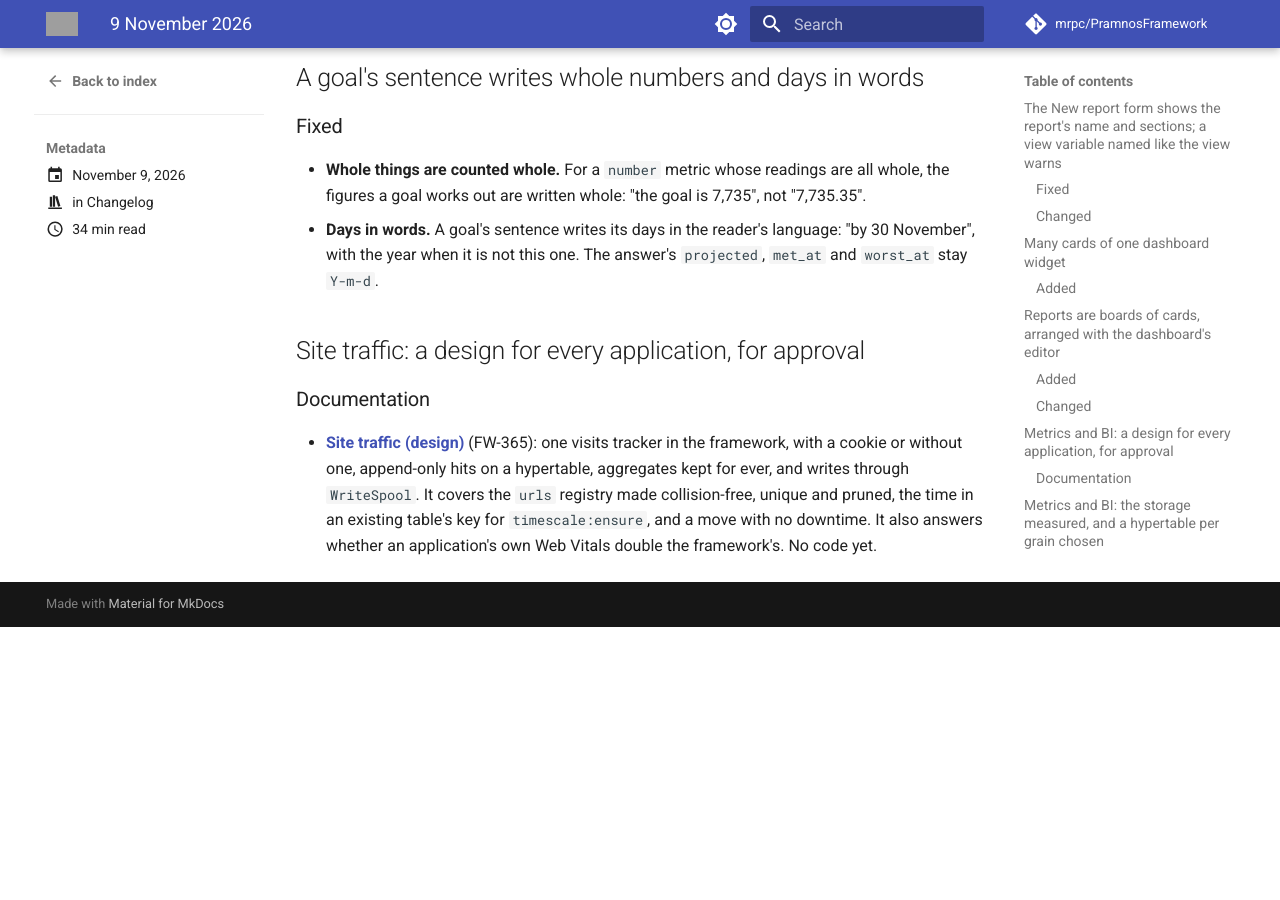
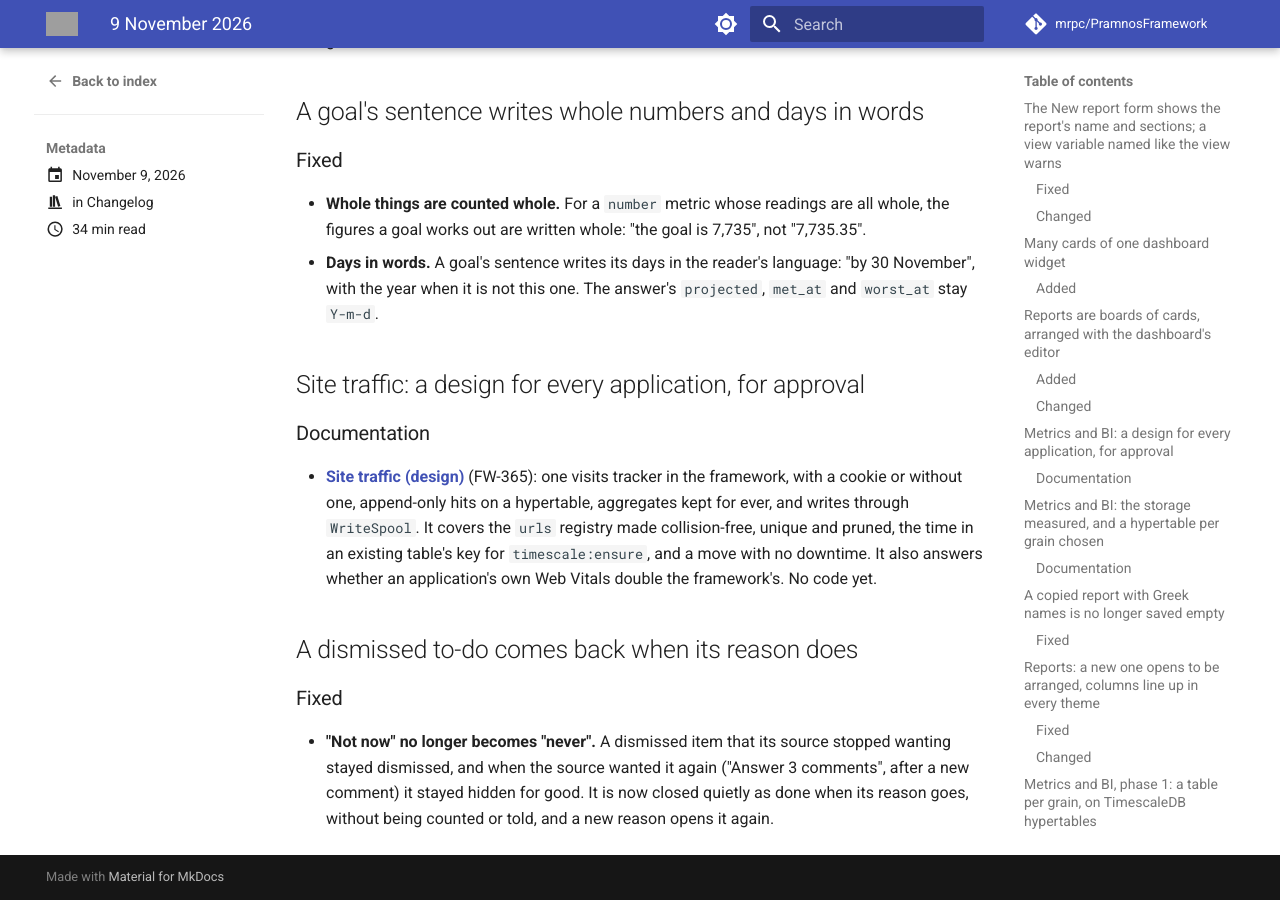
Before and after one commit to mrpc/PramnosFramework, an MkDocs documentation site: the page built from docs/version-history/posts/2026-11-09.md, in a window 1280 px wide and 900 px high, scrolled down 27702 px. Built offline with MkDocs 1.6.1 and Material for MkDocs 9.7.7, drawn with Linux system fonts in a browser that asks for light colours; comment, search, counter and statistics services are not loaded; before the commit the page ends 28329 px from its top, so only the background shows below that; some of the changed text lies outside the part shown; grey boxes are pictures that could not be loaded.

Commit message:
fix(todos): a dismissed item whose reason went is closed quietly, so it opens again when the reason returns (FW-363)

```diff
--- a/docs/version-history/posts/2026-11-09.md
+++ b/docs/version-history/posts/2026-11-09.md
@@ -58,6 +58,7 @@
 - To-dos, step 4 done: the assistant's tools, the rules' action, the JSON API
 - A goal's sentence writes whole numbers and days in words
 - Site traffic: a design for every application, for approval
+- A dismissed to-do comes back when its reason does
 
 <!-- more -->
 
@@ -1006,3 +1007,12 @@
   unique and pruned, the time in an existing table's key for `timescale:ensure`, and a move with
   no downtime. It also answers whether an application's own Web Vitals double the framework's.
   No code yet.
+
+## A dismissed to-do comes back when its reason does
+
+### Fixed
+
+- **"Not now" no longer becomes "never".** A dismissed item that its source stopped wanting
+  stayed dismissed, and when the source wanted it again ("Answer 3 comments", after a new
+  comment) it stayed hidden for good. It is now closed quietly as done when its reason goes,
+  without being counted or told, and a new reason opens it again.
```
Also changed, not shown: other parts of docs/version-history/posts/2026-11-09.md (+1 -1 lines), docs/Pramnos_Todos_Guide.md (+2 -1 lines), 2 other files.
